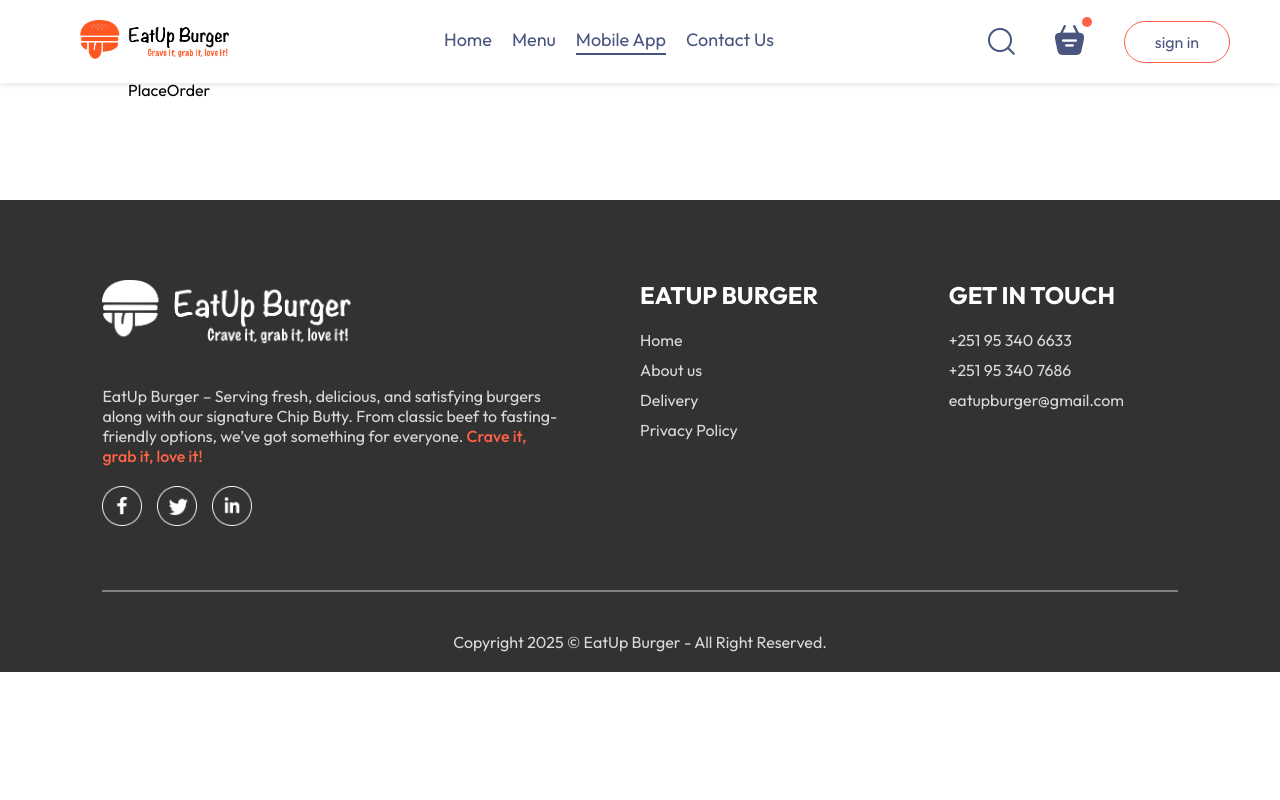
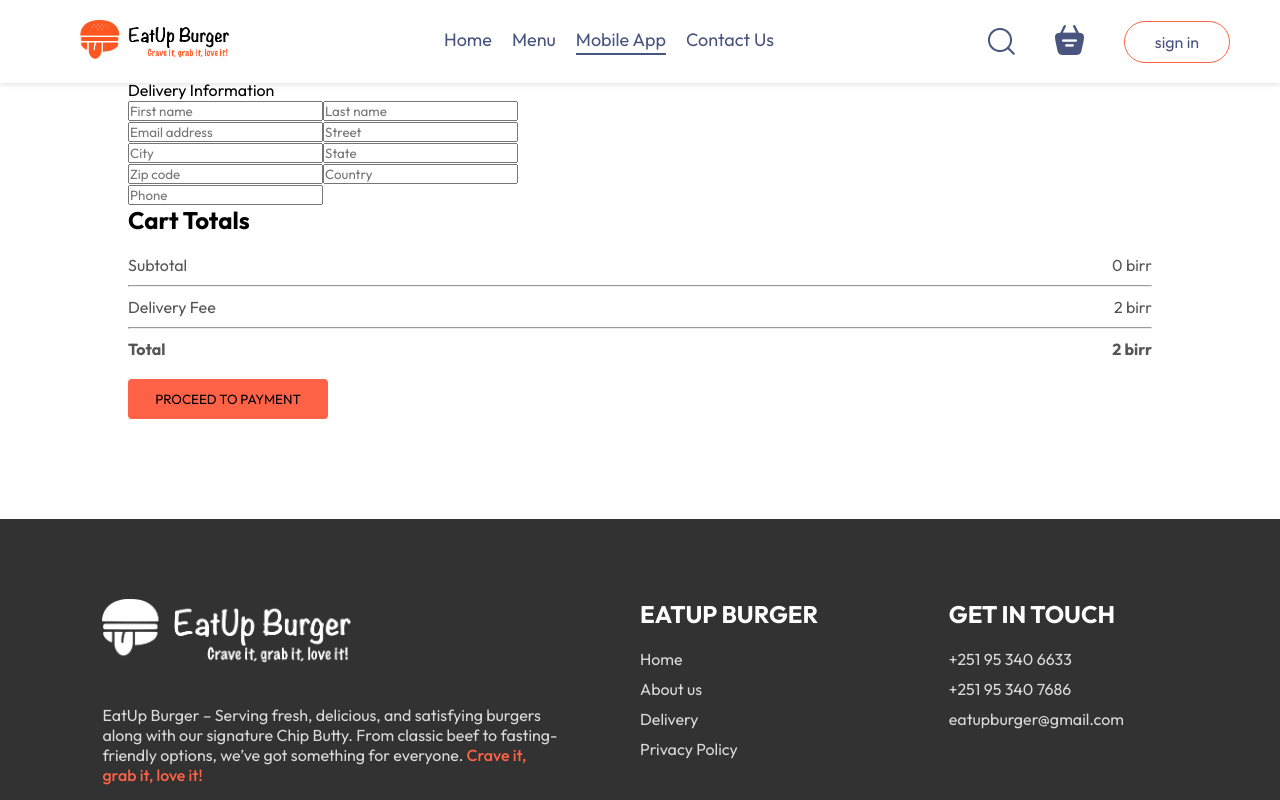
Before and after one commit to EdenGebremedhin/EatUp-Burger-Website, a React (Vite) app in the folder frontend/: page /order in a window 1280 px wide. Shown: the top 800 px of the page. Built offline with nearby package versions, Linux system fonts and the light colour scheme.

Commit message:
cart page update

```diff
--- a/frontend/src/components/navbar/Navbar.jsx
+++ b/frontend/src/components/navbar/Navbar.jsx
@@ -1,11 +1,14 @@
-import React, { useState } from "react";
+import React, { useContext, useState } from "react";
 import "./Navbar.css";
 import { assets } from "../../assets/assets.js";
 import { Link } from "react-router-dom";
+import { StoreContext } from "../../context/StoreContext.jsx";
 
 const Navbar = ({setShowLogin}) => {
 
   const [menu, setMenu] = useState("Menu");
+
+  const {getTotalCartAmount} = useContext(StoreContext)
 
   return (
     <div className="navbar">
@@ -44,7 +47,7 @@
         <img src={assets.search_icon} alt="" />
         <div className="navbar-search-icon">
           <Link to = '/cart'> <img src={assets.basket_icon} alt="" /></Link>
-          <div className="dot"></div>
+          <div className={getTotalCartAmount()===0?"":"dot"}></div>
         </div>
         <button onClick={() => setShowLogin(true)}>sign in</button>
       </div>
--- a/frontend/src/context/StoreContext.jsx
+++ b/frontend/src/context/StoreContext.jsx
@@ -1,35 +1,49 @@
 import { createContext, useEffect, useState } from "react";
 import { food_list } from "../assets/assets";
-export const StoreContext = createContext(null)
+export const StoreContext = createContext(null);
 
 const StoreContextProvider = (props) => {
-
   const [cartItems, setCartItems] = useState({});
 
-      const addToCart = (itemId)=>{
-            if(!cartItems[itemId]){
-                setCartItems((prev)=>({...prev, [itemId]:1}))
+  const addToCart = (itemId) => {
+    if (!cartItems[itemId]) {
+      setCartItems((prev) => ({ ...prev, [itemId]: 1 }));
+    } else {
+      setCartItems((prev) => ({ ...prev, [itemId]: prev[itemId] + 1 }));
     }
-            else{
-                setCartItems((prev)=>({...prev, [itemId]:prev[itemId]+1}))
+  };
+
+  const removeFromCart = (itemId) => {
+    setCartItems((prev) => ({ ...prev, [itemId]: prev[itemId] - 1 }));
+  };
+
+  const getTotalCartAmount = () => {
+    let totalAmount = 0;
+    for (const item in cartItems) {
+      if (cartItems[item] > 0) {
+        let itemInfo = food_list.find((product) => product._id === item);
+        totalAmount += itemInfo.price * cartItems[item];
       }
     }
+    return totalAmount;
+  };
 
-      const removeFromCart = (itemId)=>{
-            setCartItems((prev)=>({...prev, [itemId]:prev[itemId]-1}))
-        }
-
-        useEffect(()=>{
-            console.log(cartItems)
-        }, [cartItems])
+  // useEffect(()=>{
+  //     console.log(cartItems)
+  // }, [cartItems])
 
   const contextValue = {
-        food_list, cartItems, setCartItems, addToCart, removeFromCart
-    }
-    return(
+    food_list,
+    cartItems,
+    setCartItems,
+    addToCart,
+    removeFromCart,
+    getTotalCartAmount
+  };
+  return (
     <StoreContext.Provider value={contextValue}>
       {props.children}
     </StoreContext.Provider>
-    )
-}
+  );
+};
 export default StoreContextProvider;
--- a/frontend/src/pages/Cart/Cart.jsx
+++ b/frontend/src/pages/Cart/Cart.jsx
@@ -1,9 +1,12 @@
 import React, { useContext } from "react";
 import { StoreContext } from "../../context/StoreContext";
 import "./Cart.css";
+import { useNavigate } from "react-router-dom";
 
 const Cart = () => {
-  const { cartItems, food_list, removeFromCart } = useContext(StoreContext);
+  const { cartItems, food_list, removeFromCart, getTotalCartAmount } = useContext(StoreContext);
+
+  const navigate = useNavigate();
 
   return (
     <div className="cart">
@@ -45,22 +48,22 @@
           <div>
             <div className="cart-total-details">
               <p>Subtotal</p>
-              <p>{0}</p>
+              <p>{getTotalCartAmount()} birr</p>
             </div>
             <hr />
 
             <div className="cart-total-details">
               <p>Delivery Fee</p>
-              <p>{2}</p>
+              <p>{2} birr</p>
             </div>
             <hr />
 
             <div className="cart-total-details">
               <b>Total</b>
-              <b>{0}</b>
+              <b>{getTotalCartAmount()+2} birr</b>
             </div>
           </div>
-          <button>PROCEED TO CHECKOUT</button>
+          <button onClick={()=>navigate('/order')}>PROCEED TO CHECKOUT</button>
         </div>
         <div className="cart-promocode">
           <div>
--- a/frontend/src/pages/PlaceOrder/PlaceOrder.jsx
+++ b/frontend/src/pages/PlaceOrder/PlaceOrder.jsx
@@ -1,9 +1,59 @@
-import React from 'react'
+import React, { useContext } from 'react'
 import './PlaceOrder.css'
+import { StoreContext } from '../../context/StoreContext'
 
 const PlaceOrder = () => {
+
+  const {getTotalCartAmount} = useContext(StoreContext)
+
   return (
-    <div>PlaceOrder</div>
+    <form action="" className="place-order">
+      <div className="plce-order-left">
+        <p className="title">Delivery Information</p>
+        <div className="multi-fields">
+          <input type="text" placeholder='First name' />
+          <input type="text" placeholder='Last name'/>
+        </div>
+        <input type="email" placeholder='Email address'/>
+        <input type="text" placeholder='Street' />
+        <div className="multi-fields">
+          <input type="text" placeholder='City' />
+          <input type="text" placeholder='State'/>
+        </div>
+
+        <div className="multi-fields">
+          <input type="text" placeholder='Zip code' />
+          <input type="text" placeholder='Country'/>
+        </div>
+        <input type="text" placeholder='Phone'/>
+
+      </div>
+      <div className="plce-order-right">
+      <div className="cart-total">
+          <h2>Cart Totals</h2>
+
+          <div>
+            <div className="cart-total-details">
+              <p>Subtotal</p>
+              <p>{getTotalCartAmount()} birr</p>
+            </div>
+            <hr />
+
+            <div className="cart-total-details">
+              <p>Delivery Fee</p>
+              <p>{2} birr</p>
+            </div>
+            <hr />
+
+            <div className="cart-total-details">
+              <b>Total</b>
+              <b>{getTotalCartAmount()+2} birr</b>
+            </div>
+          </div>
+          <button>PROCEED TO PAYMENT</button>
+        </div>
+      </div>
+    </form>
   )
 }
 
```
Lines whose indentation alone changed are shown as unchanged.
